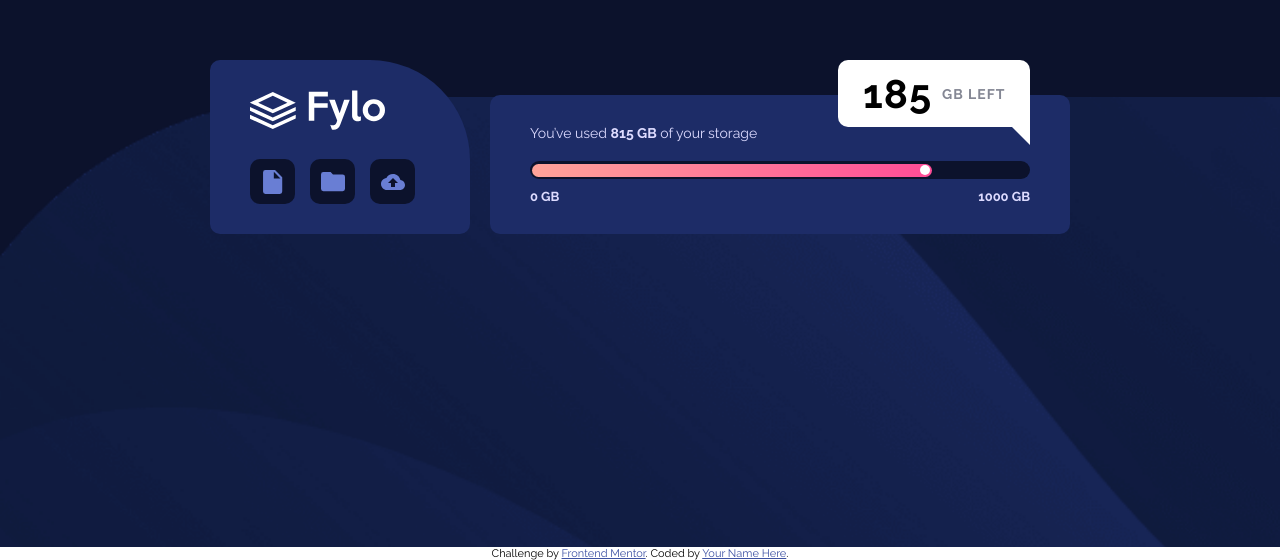
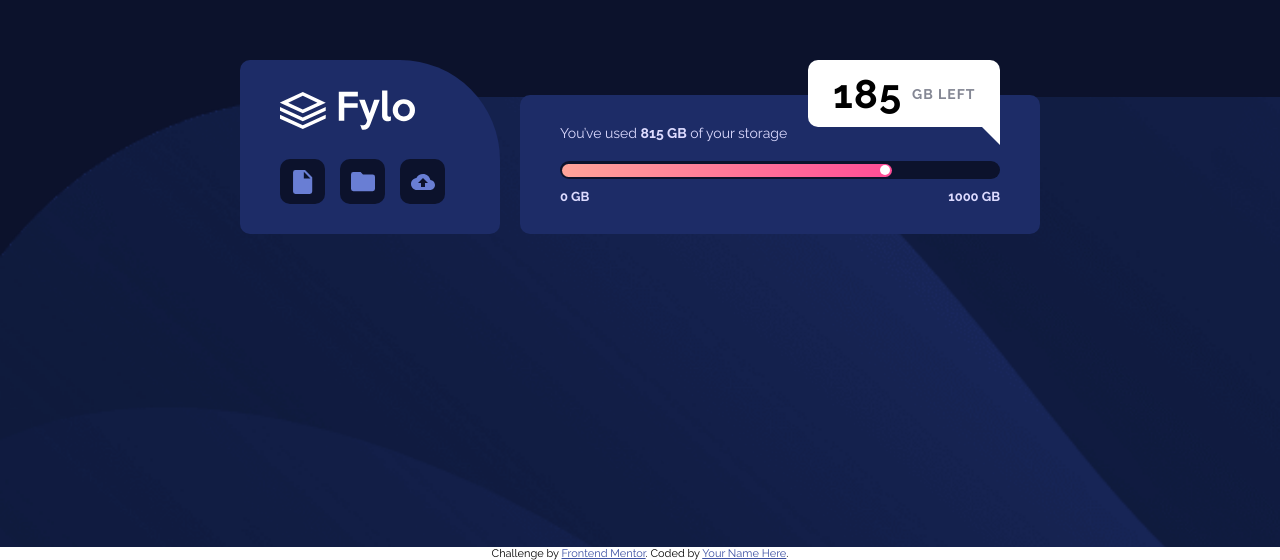
Before and after one commit to charmonder/Fylo-Data-Storage-Component, a plain HTML site: page index.html in a window 1280 px wide. Shown: the part 253-813 px from the top of the page. Drawn offline with Linux system fonts and the light colour scheme.

Commit message:
Update style.css

```diff
--- a/style.css
+++ b/style.css
@@ -69,7 +69,7 @@
   display: flex;
   align-items: center;
   height: 18px;
-  width: 260px;
+  width: 100%;
   margin: 20px 0 10px;
   position: relative;
 }
@@ -88,7 +88,7 @@
   height: 10px;
   width: 10px;
   position: absolute;
-  right: 60px;
+  right: 56px;
 }
 
 .progress-text{
@@ -159,21 +159,21 @@
   }
 
   .progress-bar{
-    width: 500px;
+    width: 100%;
   }
 
   .gradient{
-    width: 400px;
+    width: 75%;
   }
 
   .dot{
-    right: 100px;
+    right: 110px;
   }
 
   .data{
     border-radius: 10px 10px 0 10px;
     top: -35px;
-    left: 348px;
+    left: 288px;
     padding: 10px 25px;
   }
 
```
